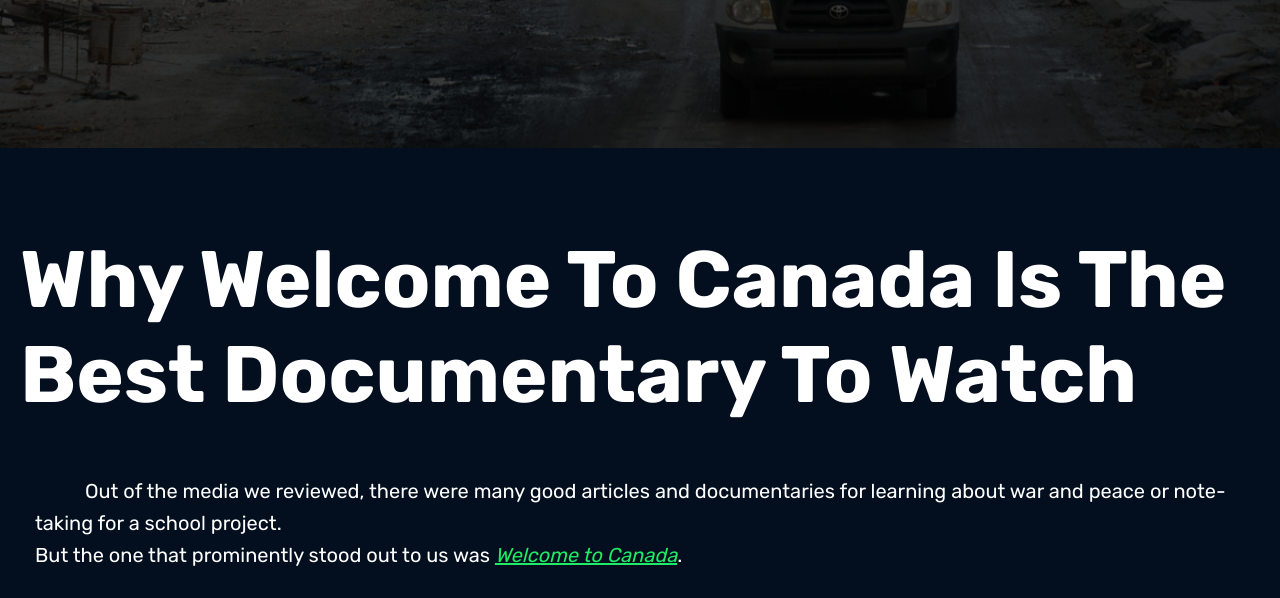
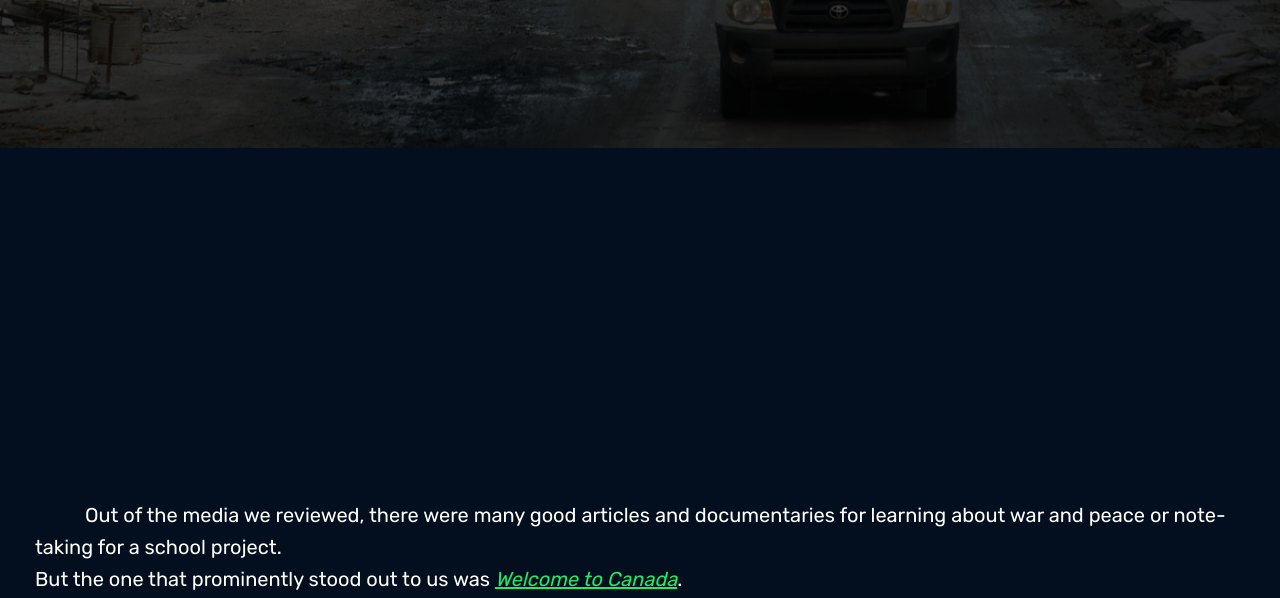
Before and after one commit to TheUnknown1050/TheUnknown1050.github.io, a plain HTML site: page index.html in a window 1280 px wide. Shown: the part 659-1257 px from the top of the page. Drawn offline with Linux system fonts and the light colour scheme.

Commit message:
Added title scroll animation

```diff
--- a/app.js
+++ b/app.js
@@ -1,13 +1,14 @@
 var text = document.getElementById('banner-text');
+var title = document.getElementById('title');
 
-function fadeOutOnScroll(element) {
+function fadeOutOnScroll(element, addValue) {
 	if (!element) {
 		return;
 	}
 
 	var distanceToTop = window.pageYOffset + element.getBoundingClientRect().top;
 	var elementHeight = element.offsetHeight;
-	var scrollTop = document.documentElement.scrollTop + 250;
+	var scrollTop = document.documentElement.scrollTop + addValue;
 
 	var opacity = 1;
 
@@ -18,10 +19,22 @@
 	if (opacity >= 0) {
 		element.style.opacity = opacity;
 	}
+	else {
+		element.style.opacity = 0;
+	}
 }
 
 function scrollHandler() {
-	fadeOutOnScroll(text);
+	fadeOutOnScroll(text, 250);
 }
 
 window.addEventListener('scroll', scrollHandler);
+
+window.onscroll = function() {
+	if (window.scrollY < 505)
+		title.style.right = window.scrollY * -3 + 1500 + "px";
+	else {
+		title.style.right = 505 * -3 + 1500 + "px"
+	}
+	fadeOutOnScroll(title, 100);
+}
--- a/index.html
+++ b/index.html
@@ -27,11 +27,13 @@
 
         <div class="body_text">
 
+            <br>
             <!--Title-->
 
-            <div class="title">
+            <div class="title" id="title">
                 <h1>Why Welcome To Canada Is The Best Documentary To Watch</h1>
             </div>
+
 
             <!--Intro-->
 
--- a/styles.css
+++ b/styles.css
@@ -79,6 +79,8 @@
 .title {
     margin: 10px;
     font-size: 40px;
+    right: 0px;
+    position:relative;
 }
 
 .content {
```
